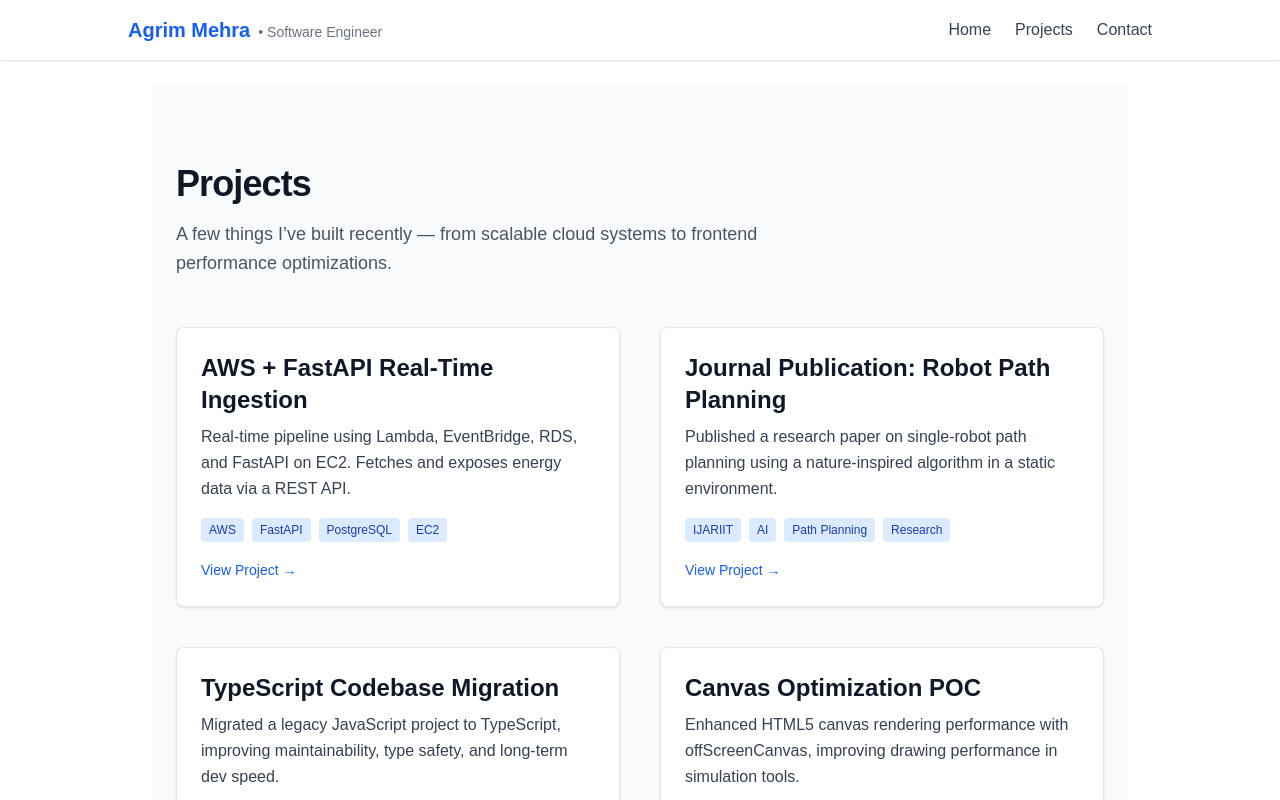
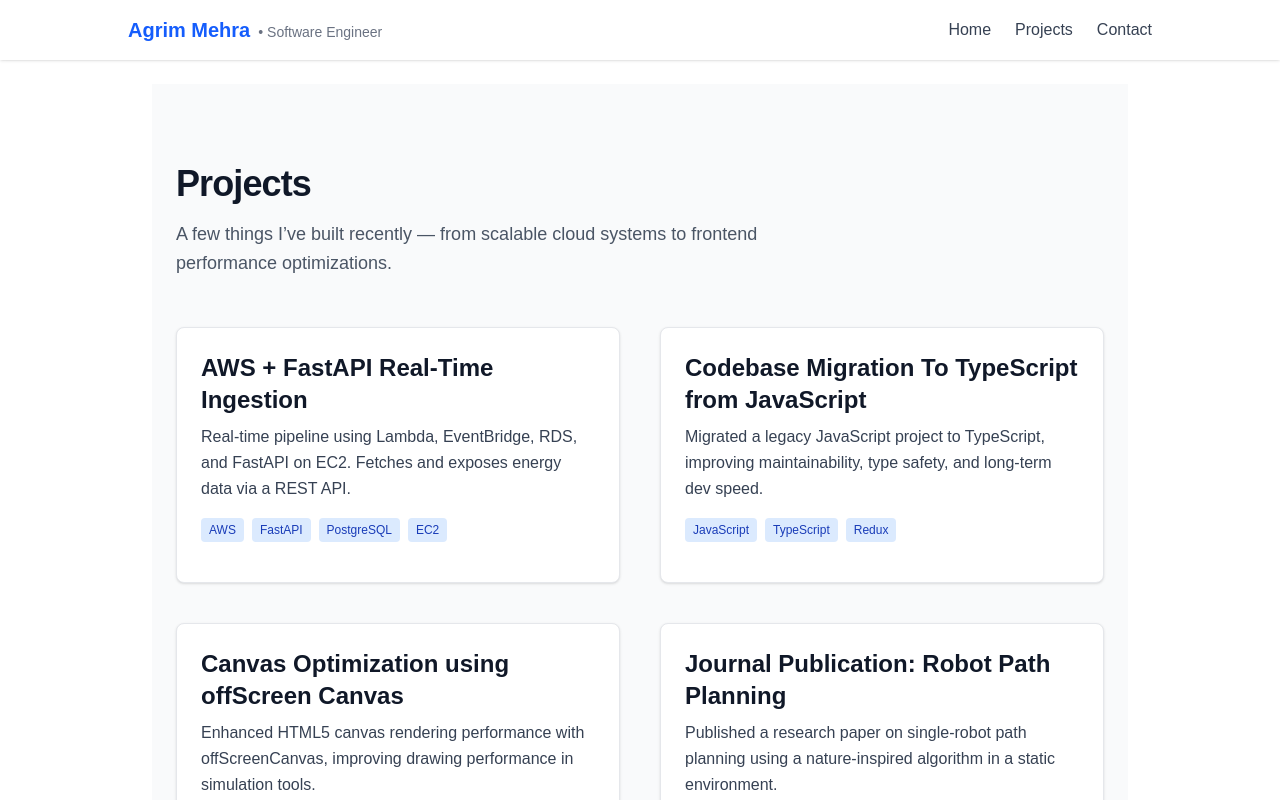
Before and after one commit to agrim20/dev-portfolio, a Next.js app: page /projects in a window 1280 px wide. Shown: the top 800 px of the page. Built offline with nearby package versions, Linux system fonts and the light colour scheme.

Commit message:
Updated projects page to ensure consistency

```diff
--- a/src/app/projects/page.tsx
+++ b/src/app/projects/page.tsx
@@ -26,7 +26,16 @@ export default function ProjectsPage() {
             title="AWS + FastAPI Real-Time Ingestion"
             description="Real-time pipeline using Lambda, EventBridge, RDS, and FastAPI on EC2. Fetches and exposes energy data via a REST API."
             tech={["AWS", "FastAPI", "PostgreSQL", "EC2"]}
-            link="https://github.com/your-repo/aws-fastapi-ingestion"
+          />
+          <ProjectCard
+            title="Codebase Migration To TypeScript from JavaScript"
+            description="Migrated a legacy JavaScript project to TypeScript, improving maintainability, type safety, and long-term dev speed."
+            tech={["JavaScript", "TypeScript", "Redux"]}
+          />
+          <ProjectCard
+            title="Canvas Optimization using offScreen Canvas"
+            description="Enhanced HTML5 canvas rendering performance with offScreenCanvas, improving drawing performance in simulation tools."
+            tech={["HTML5 Canvas", "Performance", "POC"]}
           />
 
           <ProjectCard
@@ -35,18 +44,6 @@ export default function ProjectsPage() {
             tech={["IJARIIT", "AI", "Path Planning", "Research"]}
             link="https://www.ijariit.com/manuscript/single-robot-path-planning-using-nature-inspired-algorithm-in-a-static-environment/"
           />
-
-          <ProjectCard
-            title="TypeScript Codebase Migration"
-            description="Migrated a legacy JavaScript project to TypeScript, improving maintainability, type safety, and long-term dev speed."
-            tech={["JavaScript", "TypeScript", "Redux"]}
-          />
-
-          <ProjectCard
-            title="Canvas Optimization POC"
-            description="Enhanced HTML5 canvas rendering performance with offScreenCanvas, improving drawing performance in simulation tools."
-            tech={["HTML5 Canvas", "Performance", "POC"]}
-          />
         </div>
       </div>
     </section>
--- a/src/components/ProjectCard.tsx
+++ b/src/components/ProjectCard.tsx
@@ -45,7 +45,7 @@ export default function ProjectCard({
           target="_blank"
           className="inline-block text-sm text-blue-600 hover:underline"
         >
-          View Project →
+          View Publication →
         </a>
       )}
     </motion.div>
```
